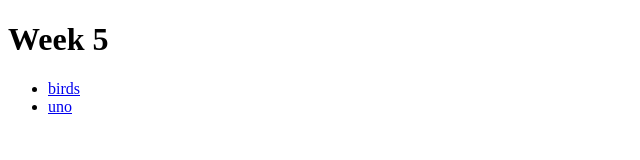
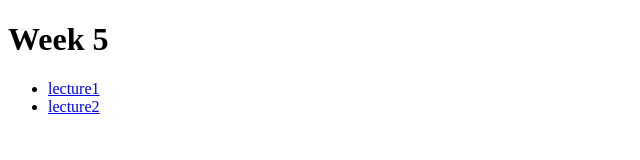
Before and after one commit to vixjwang-byte/wk5, a plain HTML site: page index.html in a window 1280 px wide. Shown: the full height of the page, 0-640 px from the left. Drawn offline with Linux system fonts and the light colour scheme; files that its build step writes are made by us from their sources.

Commit message:
Update index.html

```diff
--- a/index.html
+++ b/index.html
@@ -9,8 +9,8 @@
 <body>
   <h1>Week 5</h1>
   <ul>
-    <li><a href="lecture1/index.html">birds</a></li>
-    <li><a href="lecture2/index.html">uno</a></li>
+    <li><a href="lecture1/index.html">lecture1</a></li>
+    <li><a href="lecture2/index.html">lecture2</a></li>
   </ul>
 </body>
 </html>
```
